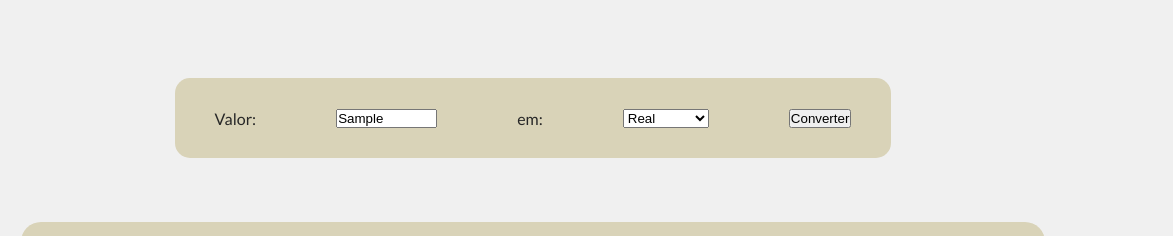
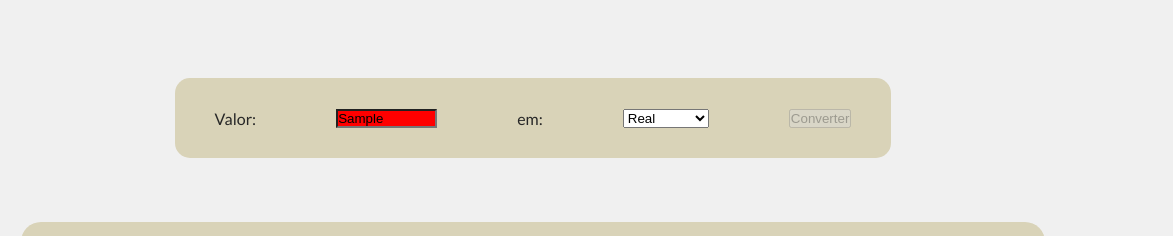
Before and after one commit to YasPallin/SoulTech-Projeto-Javascript, a plain HTML site: page conversor.html in a window 1280 px wide. Both pictures are taken after typing "Sample" into the empty fields and a click on the button "Converter". Shown: the part 536-772 px from the top of the page, 107-1280 px from the left. Drawn offline with nearby package versions, Linux system fonts and the light colour scheme.

Commit message:
Botão Consertado
Adição do ID no botão de conversão para ativa a desabilitação quando entrada invalida.

```diff
--- a/conversor.html
+++ b/conversor.html
@@ -102,7 +102,7 @@
                         <option value="libra">Libra</option>
                         <option value="peso">Peso ARG </option>
                     </select>
-                    <button type="submit" onclick="recebendo()">Converter</button>
+                    <button id="botao" type="submit" onclick="recebendo()">Converter</button>
                 </div>
 
             </section>
--- a/js/script_conversor_moedas.js
+++ b/js/script_conversor_moedas.js
@@ -29,9 +29,10 @@ function valida_valor() {
     var valor = 0;
     valor = document.getElementById("valor").value;
 
-    if (isNaN(valor) || (valor == ""))
+    if (isNaN(valor) || (valor == "")){
         document.getElementById("valor").style.backgroundColor = "red"
         document.getElementById("botao").disabled = true;
+    }
     else {
         valor = parseFloat(valor)
         document.getElementById("valor").style.background = "#f2f2f2"
```
